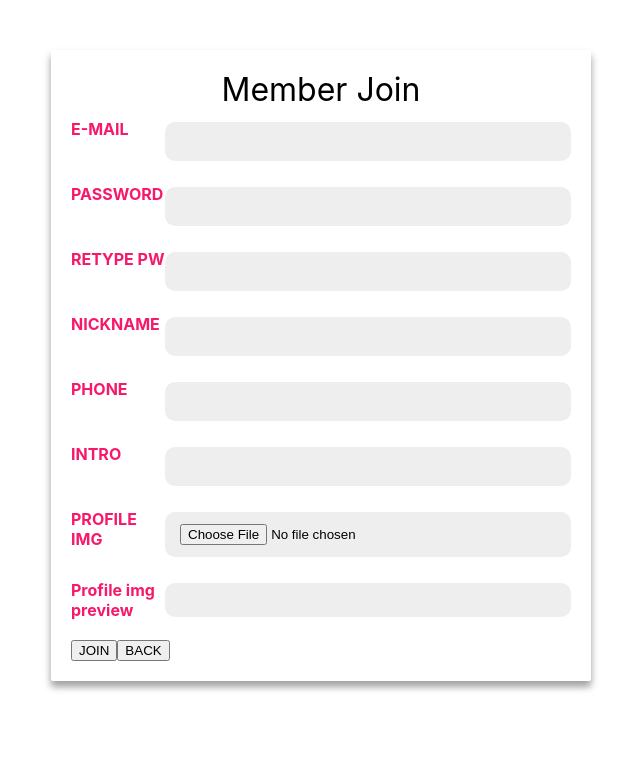
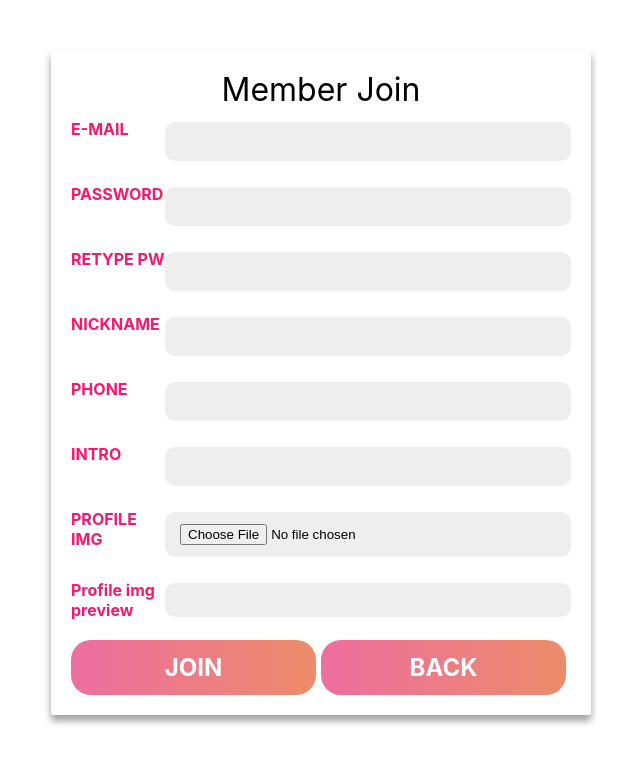
Before and after one commit to TeamOfTheBeginning/tinder, a React (Create React App) app in the folder client/: page /joinForm in a window 1280 px wide. Shown: the top 764 px of the page, without its empty margins (319-959 px from the left). Built offline with nearby package versions, Linux system fonts and the light colour scheme.

Commit message:
style : JoinForm 버튼 스타일 적용

```diff
--- a/client/src/Component/member/JoinForm.js
+++ b/client/src/Component/member/JoinForm.js
@@ -86,8 +86,8 @@ const JoinForm = () => {
             </div>
 
             <div className='btns'>
-                <button onClick={ ()=>{   onSubmit()    }  }>JOIN</button>
-                <button onClick={ ()=>{ navigate('/')   }  }>BACK</button>
+                <div id='btn' onClick={ ()=>{   onSubmit()    }  }>JOIN</div>
+                <div id='btn' onClick={ ()=>{ navigate('/')   }  }>BACK</div>
             </div>
         </div>
     )
```
